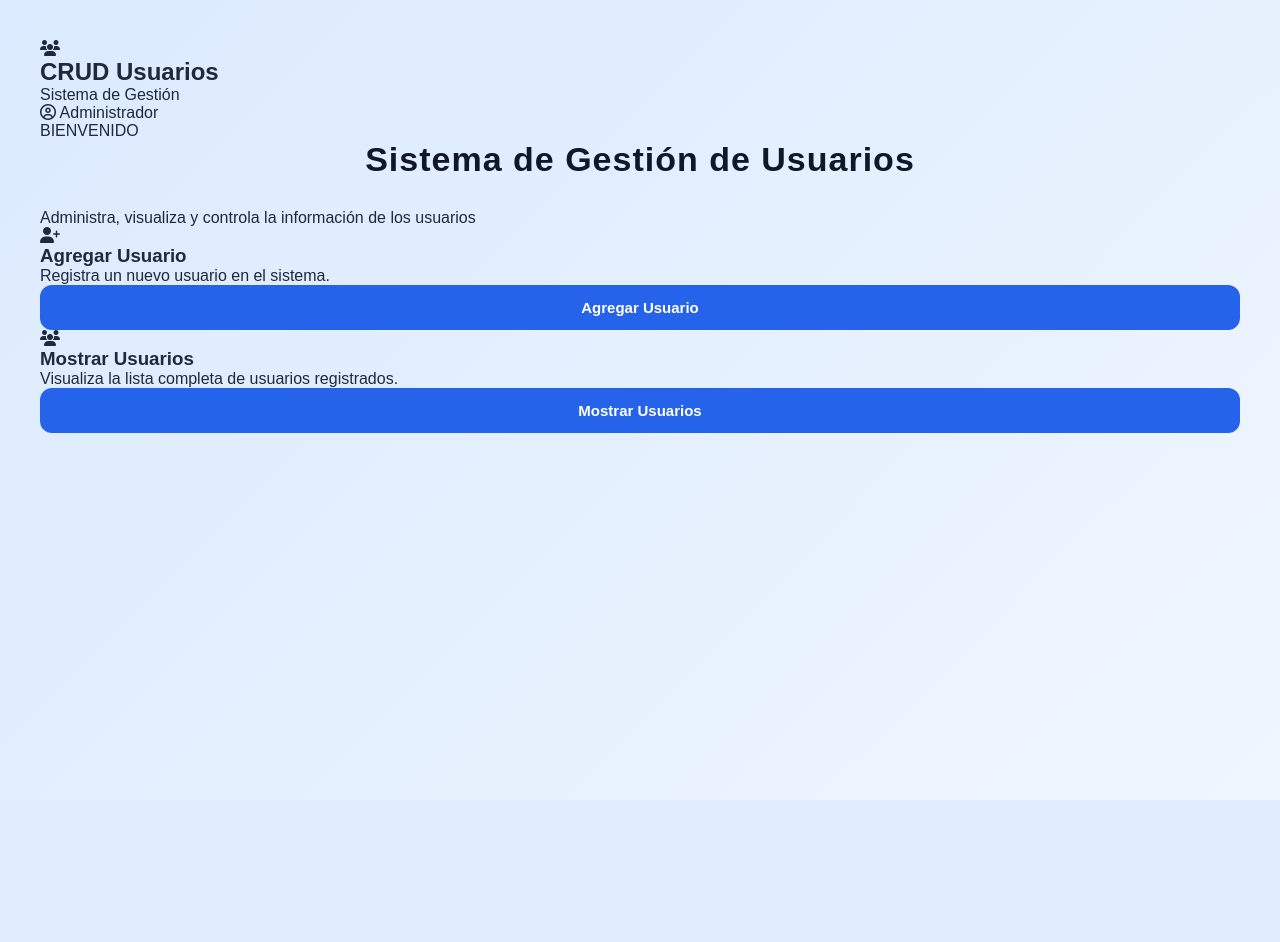
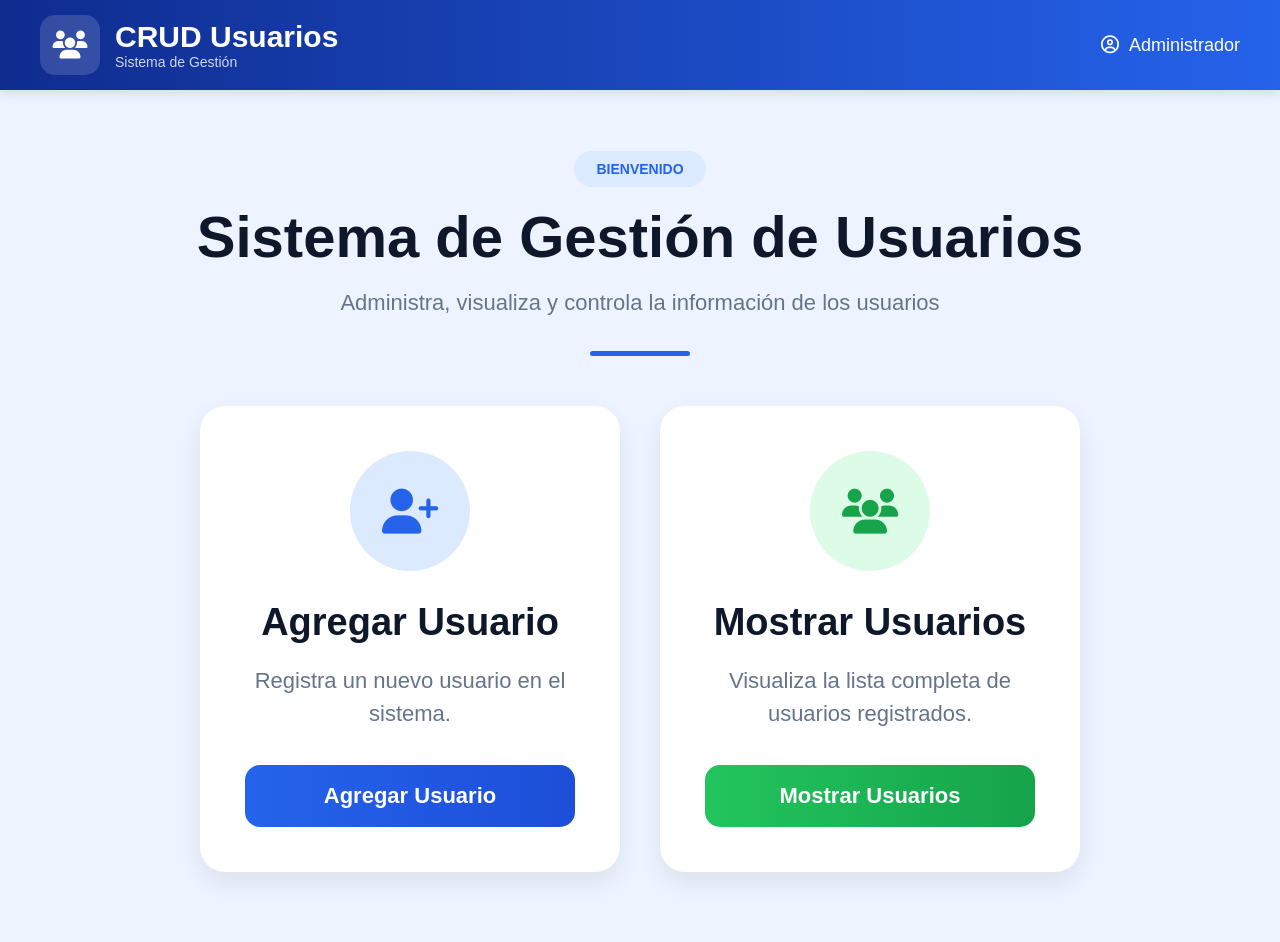
Before and after one commit to DiegoDZ243/Proyecto-Web, a PHP site: page / in a window 1280 px wide. Before the commit the page ends 800 px from the top, so only its background shows below. Run offline with PHP 8.4, Linux system fonts and the light colour scheme.

Commit message:
Refactor CSS styles for layout and design

```diff
--- a/usuarios/css/usuarios.css
+++ b/usuarios/css/usuarios.css
@@ -8,186 +8,213 @@
 /* ===== BODY ===== */
 body{
     font-family: Arial, Helvetica, sans-serif;
-    background: linear-gradient(135deg, #dbeafe, #eff6ff);
+    background:#eef4ff;
+    color:#0f172a;
     min-height:100vh;
-    padding:40px;
-    color:#1e293b;
 }
 
-/* ===== CONTENEDOR ===== */
-.contenedor{
-    max-width:1100px;
-    margin:auto;
+/* ===== HEADER ===== */
+.header{
+    width:100%;
+    height:90px;
+    background:linear-gradient(to right,#0f2c8f,#2563eb);
+    display:flex;
+    justify-content:space-between;
+    align-items:center;
+    padding:0 40px;
+    color:white;
+    box-shadow:0 4px 10px rgba(0,0,0,0.1);
 }
 
-/* ===== TITULOS ===== */
-h1{
-    text-align:center;
-    margin-bottom:30px;
-    color:#0f172a;
-    font-size:34px;
-    letter-spacing:1px;
+/* ===== LOGO ===== */
+.logo{
+    display:flex;
+    align-items:center;
+    gap:15px;
 }
 
-/* ===== FORMULARIOS ===== */
-form{
-    background:white;
-    width:100%;
-    max-width:550px;
-    margin:auto;
-    padding:35px;
-    border-radius:20px;
-    box-shadow:0 10px 25px rgba(0,0,0,0.08);
-    border:1px solid #e2e8f0;
+.logo-icono{
+    width:60px;
+    height:60px;
+    border-radius:15px;
+    background:rgba(255,255,255,0.15);
+    display:flex;
+    justify-content:center;
+    align-items:center;
+    font-size:28px;
 }
 
-/* ===== LABEL ===== */
-label{
-    display:block;
-    margin-bottom:6px;
+.logo h2{
+    font-size:30px;
+}
+
+.logo p{
+    font-size:14px;
+    opacity:0.8;
+}
+
+/* ===== USUARIO ===== */
+.usuario{
+    font-size:18px;
+    display:flex;
+    align-items:center;
+    gap:10px;
+}
+
+/* ===== HERO ===== */
+.hero{
+    max-width:1200px;
+    margin:auto;
+    padding:70px 20px;
+    text-align:center;
+}
+
+/* ===== BADGE ===== */
+.badge{
+    background:#dbeafe;
+    color:#2563eb;
+    padding:10px 22px;
+    border-radius:30px;
     font-weight:bold;
-    color:#334155;
     font-size:14px;
 }
 
-/* ===== INPUTS ===== */
-input{
-    width:100%;
-    padding:13px;
-    margin-bottom:18px;
-    border:1px solid #cbd5e1;
-    border-radius:12px;
-    font-size:14px;
-    outline:none;
-    transition:0.3s;
-    background:#f8fafc;
+/* ===== TITULO ===== */
+.hero h1{
+    margin-top:25px;
+    font-size:58px;
+    margin-bottom:20px;
 }
 
-input:focus{
-    border-color:#2563eb;
+/* ===== DESCRIPCION ===== */
+.descripcion{
+    font-size:22px;
+    color:#64748b;
+}
+
+/* ===== LINEA ===== */
+.linea{
+    width:100px;
+    height:5px;
+    background:#2563eb;
+    margin:35px auto 50px;
+    border-radius:10px;
+}
+
+/* ===== CARDS ===== */
+.cards{
+    display:flex;
+    justify-content:center;
+    gap:40px;
+    flex-wrap:wrap;
+}
+
+/* ===== CARD ===== */
+.card{
+    width:420px;
     background:white;
-    box-shadow:0 0 8px rgba(37,99,235,0.2);
+    border-radius:25px;
+    padding:45px;
+    box-shadow:0 10px 25px rgba(0,0,0,0.08);
+    transition:0.3s;
+}
+
+.card:hover{
+    transform:translateY(-8px);
+}
+
+/* ===== ICONOS ===== */
+.icono{
+    width:120px;
+    height:120px;
+    border-radius:50%;
+    display:flex;
+    justify-content:center;
+    align-items:center;
+    margin:auto;
+    margin-bottom:30px;
+    font-size:45px;
+}
+
+.azul{
+    background:#dbeafe;
+    color:#2563eb;
+}
+
+.verde{
+    background:#dcfce7;
+    color:#16a34a;
+}
+
+/* ===== TEXTOS ===== */
+.card h3{
+    font-size:38px;
+    margin-bottom:20px;
+}
+
+.card p{
+    color:#64748b;
+    font-size:22px;
+    line-height:1.5;
+    margin-bottom:35px;
 }
 
 /* ===== BOTONES ===== */
 button{
     width:100%;
-    padding:14px;
     border:none;
-    border-radius:12px;
-    background:#2563eb;
+    padding:18px;
+    border-radius:15px;
     color:white;
-    font-size:15px;
+    font-size:22px;
     font-weight:bold;
     cursor:pointer;
     transition:0.3s;
 }
 
-button:hover{
-    background:#1d4ed8;
-    transform:translateY(-2px);
+.btn-azul{
+    background:linear-gradient(to right,#2563eb,#1d4ed8);
 }
 
-/* ===== MENU ===== */
-.botones-menu{
-    max-width:450px;
-    margin:80px auto;
-    background:white;
-    padding:40px;
-    border-radius:20px;
-    box-shadow:0 10px 25px rgba(0,0,0,0.08);
-    display:flex;
-    flex-direction:column;
-    gap:20px;
+.btn-verde{
+    background:linear-gradient(to right,#22c55e,#16a34a);
 }
 
-/* ===== TABLA ===== */
-table{
-    width:100%;
-    border-collapse:collapse;
-    background:white;
-    border-radius:20px;
-    overflow:hidden;
-    box-shadow:0 10px 25px rgba(0,0,0,0.08);
-}
-
-/* ===== ENCABEZADOS ===== */
-th{
-    background:#1e3a8a;
-    color:white;
-    padding:16px;
-    font-size:14px;
-    text-transform:uppercase;
-}
-
-/* ===== CELDAS ===== */
-td{
-    padding:14px;
-    border-bottom:1px solid #e2e8f0;
-    text-align:center;
-    font-size:14px;
-}
-
-/* ===== FILAS ===== */
-tr:hover{
-    background:#f8fafc;
-}
-
-/* ===== LINKS ===== */
-a{
-    text-decoration:none;
-    font-weight:bold;
-}
-
-/* ===== BOTON EDITAR ===== */
-.editar{
-    background:#facc15;
-    color:black;
-    padding:8px 14px;
-    border-radius:8px;
-    transition:0.3s;
-}
-
-.editar:hover{
-    background:#eab308;
-}
-
-/* ===== BOTON ELIMINAR ===== */
-.eliminar{
-    background:#ef4444;
-    color:white;
-    padding:8px 14px;
-    border-radius:8px;
-    transition:0.3s;
-}
-
-.eliminar:hover{
-    background:#dc2626;
+button:hover{
+    transform:scale(1.03);
 }
 
 /* ===== RESPONSIVE ===== */
-@media(max-width:768px){
+@media(max-width:900px){
 
-    body{
-        padding:20px;
+    .hero h1{
+        font-size:38px;
     }
 
-    h1{
-        font-size:26px;
+    .descripcion{
+        font-size:18px;
     }
 
-    form{
-        padding:25px;
+    .card{
+        width:100%;
     }
 
-    table{
-        display:block;
-        overflow-x:auto;
+    .card h3{
+        font-size:30px;
     }
 
-    th,
-    td{
-        font-size:13px;
-        padding:10px;
+    .card p{
+        font-size:18px;
+    }
+
+    button{
+        font-size:18px;
+    }
+
+    .header{
+        flex-direction:column;
+        height:auto;
+        padding:20px;
+        gap:15px;
     }
 }
```
